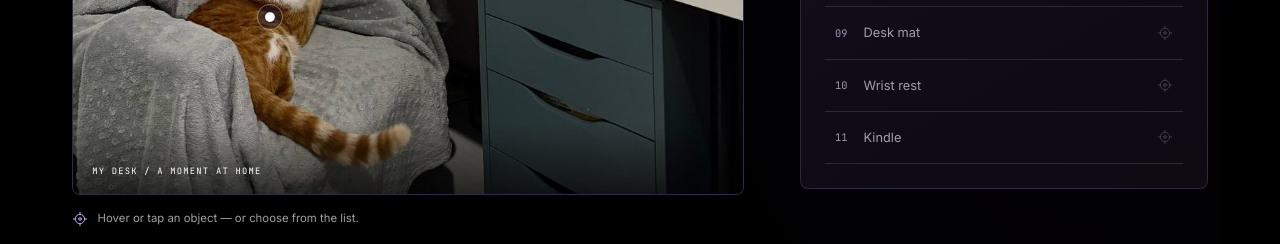
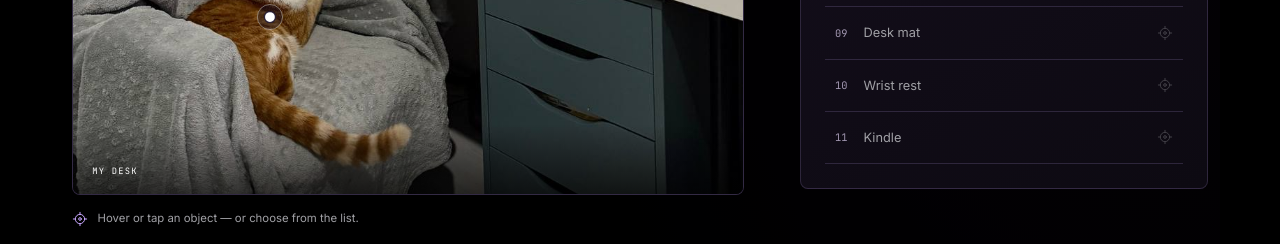
Before and after one commit to shakhabova/alinable.space, an Angular app: page /desk in a window 1280 px wide. Shown: the part 1000-1244 px from the top of the page. Built offline with nearby package versions, Linux system fonts and the light colour scheme.

Commit message:
fix: simplify photo caption in desk component for clarity

```diff
--- a/src/app/components/desk/desk.html
+++ b/src/app/components/desk/desk.html
@@ -37,7 +37,7 @@
               </g>
             }
           </svg>
-          <span class="photo-caption">{{ lang.t('MY DESK / A MOMENT AT HOME', 'МОЙ СТОЛ / МОМЕНТ ДОМА') }}</span>
+          <span class="photo-caption">{{ lang.t('MY DESK', 'МОЙ СТОЛ') }}</span>
         </div>
         <p class="photo-hint"><svg class="ui-icon" viewBox="0 0 24 24" aria-hidden="true" focusable="false"><circle cx="12" cy="12" r="7"/><circle cx="12" cy="12" r="2"/><path d="M12 2v3m0 14v3M2 12h3m14 0h3"/></svg> {{ lang.t('Hover or tap an object — or choose from the list.', 'Наведите на предмет или нажмите на него — либо выберите в списке.') }}</p>
       </div>
```
